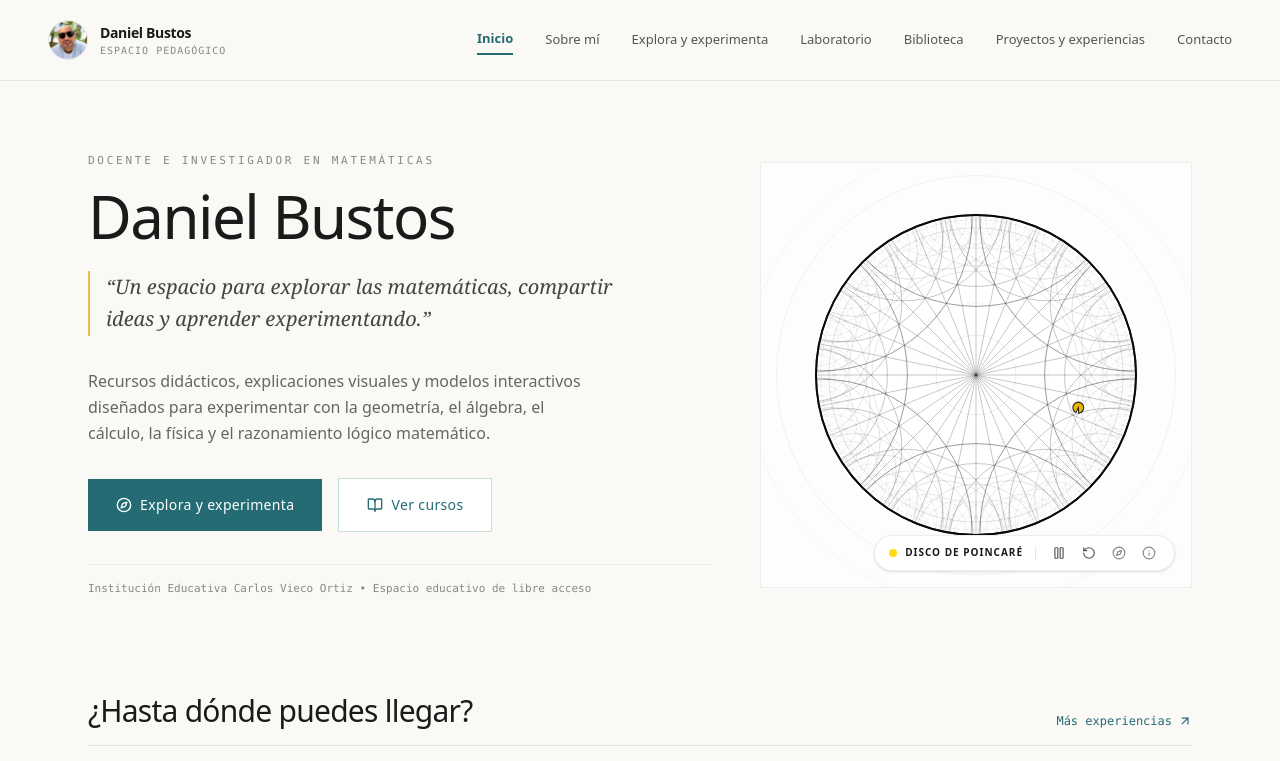
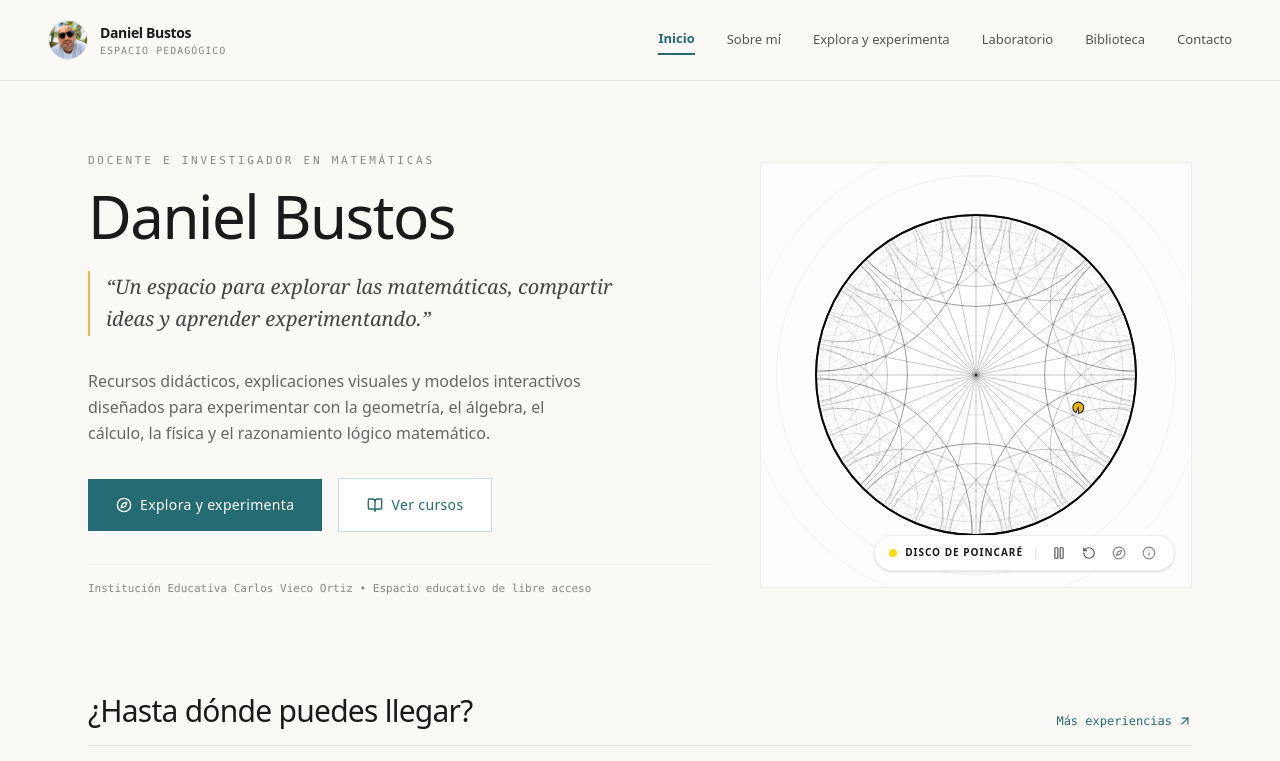
Before and after one commit to danielbustosrios/Daniel-Bustos-interactivo, a React (Vite) app: page / in a window 1280 px wide. Shown: the top 761 px of the page. Built offline with nearby package versions, Linux system fonts and the light colour scheme.

Commit message:
Retirar Proyectos y experiencias del menú
Removed 'Proyectos y experiencias' item from the Navbar.

```diff
--- a/src/components/Navbar.tsx
+++ b/src/components/Navbar.tsx
@@ -16,7 +16,6 @@ export const Navbar: React.FC<NavbarProps> = ({ currentSpace, onNavigate }) => {
     { id: 'explora-experimenta', label: 'Explora y experimenta', metaphor: 'Simulaciones', icon: <Compass className="w-3.5 h-3.5" /> },
     { id: 'laboratorio', label: 'Laboratorio', metaphor: 'Modelos', icon: <FlaskConical className="w-3.5 h-3.5" /> },
     { id: 'recursos', label: 'Biblioteca', metaphor: 'Recursos', icon: <BookOpen className="w-3.5 h-3.5" /> },
-    { id: 'proyectos', label: 'Proyectos y experiencias', metaphor: 'Iniciativas', icon: <FolderKanban className="w-3.5 h-3.5" /> },
     { id: 'contacto', label: 'Contacto', metaphor: 'Buzón', icon: <Mail className="w-3.5 h-3.5" /> },
   ];
 
```
